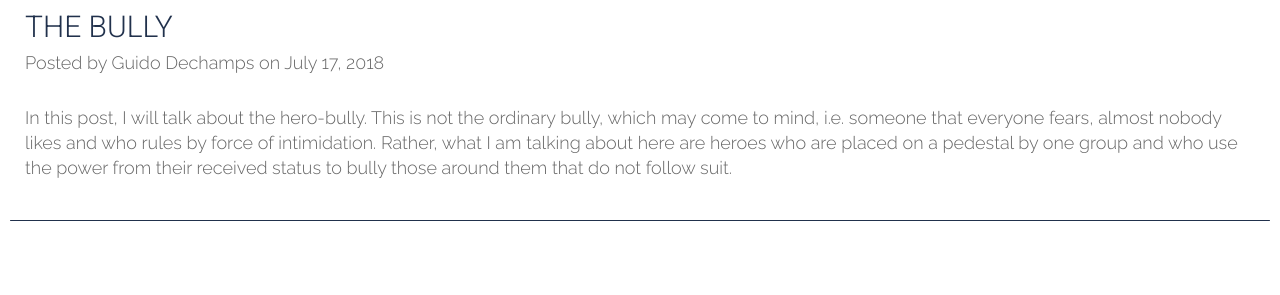
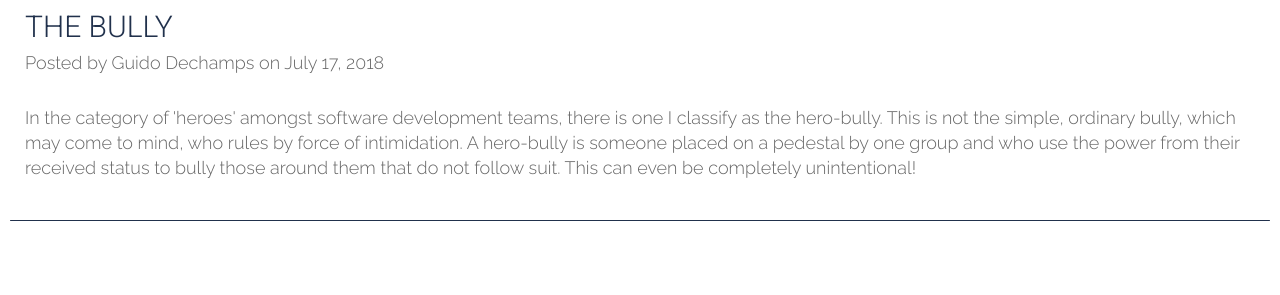
Before and after one commit to tripledio/tripledio.github.io, a Jekyll site: the page built from blog/index.html, in a window 1280 px wide. Shown: the part 1261-1556 px from the top of the page. Built offline with Jekyll 4.4.1, drawn with Linux system fonts in a browser that asks for light colours; the list of posts is cut into pages by our own code.

Commit message:
add different resolutrion img for bully post

```diff
--- a/_posts/2018-07-17-Bully.md
+++ b/_posts/2018-07-17-Bully.md
@@ -2,10 +2,14 @@
 layout: post
 author: guido
 title: "The bully"
+tags: software, bully, teams, collaboration
 hideLogo: true
-header-img: "img/posts/heroes/bully.jpg"
-image: "img/logo-alt.png"
-excerpt: "In this post, I will talk about the hero-bully. This is not the ordinary bully, which may come to mind, i.e. someone that everyone fears, almost nobody likes and who rules by force of intimidation. Rather, what I am talking about here are heroes who are placed on a pedestal by one group and who use the power from their received status to bully those around them that do not follow suit."
+excerpt: "In the category of 'heroes' amongst software development teams, there is one I classify as the hero-bully. This is not the simple, ordinary bully, which may come to mind, who rules by force of intimidation. A hero-bully is someone placed on a pedestal by one group and who use the power from their received status to bully those around them that do not follow suit. This can even be completely unintentional!"
+spotlight:
+  imgDir: /img/posts/heroes/bully
+  imgAlt: "Triple D : Design, Develop, Deploy"
+  logoAnimation: false
+
 ---
 # The bully
 
```
Also changed, not shown: img/posts/anemic/spotlight-desktop.jpg, img/posts/heroes/bully/spotlight-desktop_1x.jpg (added), img/posts/heroes/bully/spotlight-desktop_2x.jpg (added), img/posts/heroes/bully/spotlight-desktop_3x.jpg (added), img/posts/heroes/bully/spotlight-mobile_1x.jpg (added), img/posts/heroes/bully/spotlight-mobile_2x.jpg (added), img/posts/heroes/bully/spotlight-mobile_3x.jpg (added), img/posts/heroes/bully/spotlight-tablet_1x.jpg (added), img/posts/heroes/bully/spotlight-tablet_2x.jpg (added), img/posts/heroes/bully/spotlight-tablet_3x.jpg (added).
